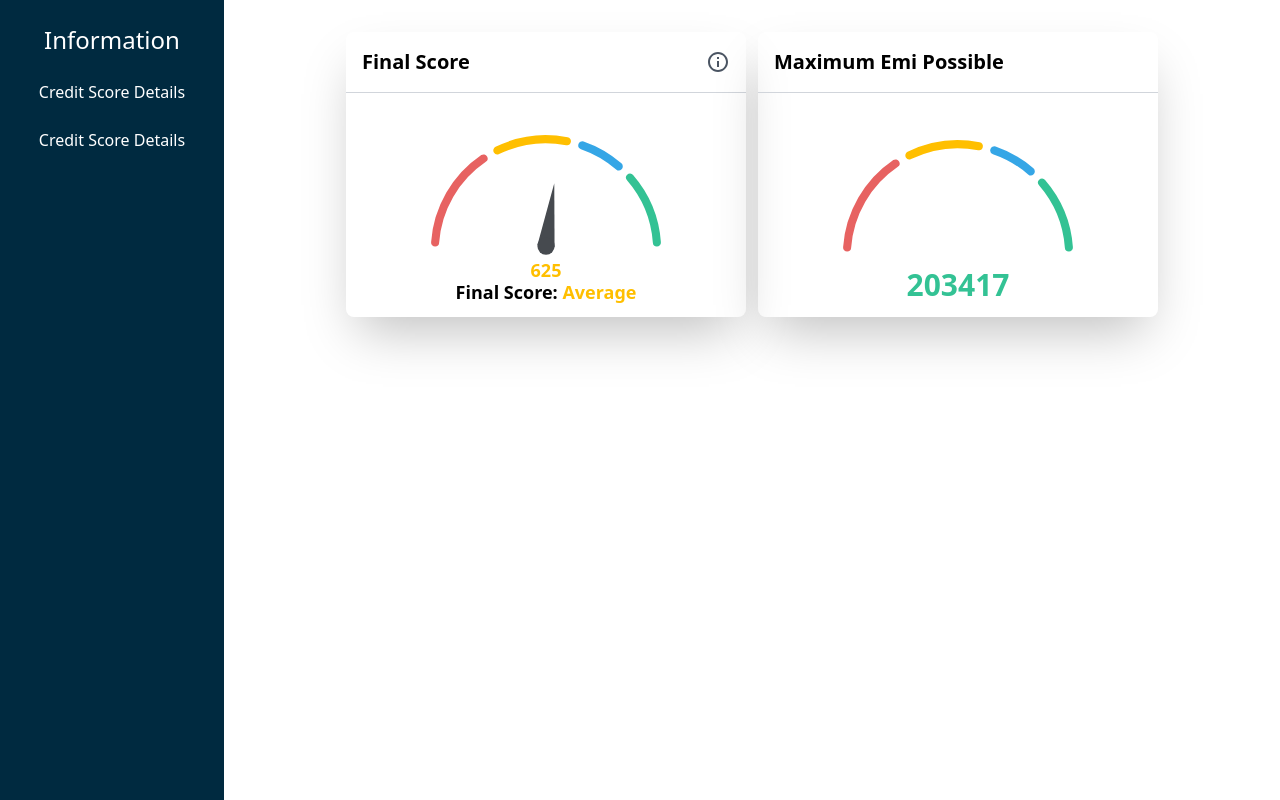
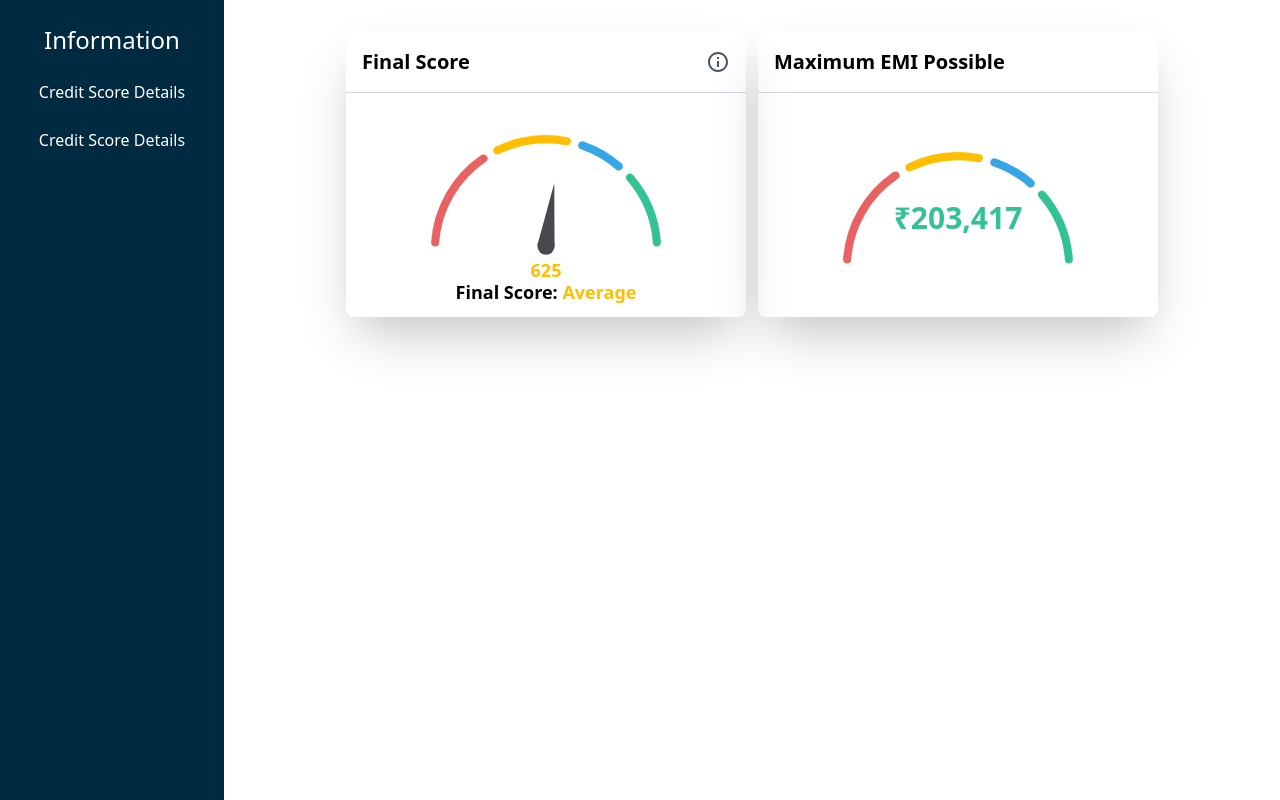
Before and after one commit to Shiv1024/Work, a React (Create React App) app: page /newcreditscorepage in a window 1280 px wide. Built offline with nearby package versions, Linux system fonts and the light colour scheme.

Commit message:
positioned Max emi value to center

```diff
--- a/src/Components/Bank Score/Newcreditscorepage.js
+++ b/src/Components/Bank Score/Newcreditscorepage.js
@@ -24,7 +24,7 @@ const Creditscore = () => {
             <VolatilityGauge value={625} title={"Final Score:"} className="text-lg md:text-xl lg:text-2xl" />
           </div>
           <div className="relative rounded-lg shadow-2xl mt-8 ml-3">
-            <h2 className="text-left text-xl font-semibold m-4">Maximum Emi Possible</h2>
+            <h2 className="text-left text-xl font-semibold m-4">Maximum EMI Possible</h2>
             <hr className="mb-6 border-gray-300" />
             {/* <VolatilityGauge value={203417} title={"Maximum Emi Possible:"} color={"black"} className="text-lg md:text-xl lg:text-2xl" /> */}
 
--- a/src/Components/SemiCircularChart.js
+++ b/src/Components/SemiCircularChart.js
@@ -46,7 +46,7 @@
 
 import React from 'react';
 import GaugeChart from 'react-gauge-chart';
-
+import numeral from 'numeral';
 const VolatilityGauge = (props) => {
   let gaugeValue;
   let gaugeText;
@@ -66,11 +66,30 @@ const VolatilityGauge = (props) => {
   //   gaugeText = 'Excellent';
   // }
 
+const formatNumber = (num) => {
+  const absNum = Math.abs(num);
+
+  if (absNum >= 1000000000) {
+    return numeral(num / 1000000000).format('0.0') + ' billion';
+  } else if (absNum >= 10000000) {
+    return numeral(num / 10000000).format('0.0') + ' cr';
+  } else if (absNum >= 100000) {
+    return numeral(num / 100000).format('0.0') + 'L';
+  } else if (absNum >= 1000) {
+    return numeral(num / 1000).format('0.0') + 'k';
+  } else {
+    return numeral(num).format('0,0');
+  }
+};
+const formatCurrency = (value) => {
+  if (value === null || value === undefined) return '-';
+  return `₹${parseFloat(value).toLocaleString()}`;
+};
 return (
   <div
-      style={{ width: '400px', height: '200px', display: 'flex', flexDirection: 'column', alignItems: 'center', justifyContent: 'center' }}
+    style={{ width: '400px', height: '200px', display: 'flex', flexDirection: 'column', alignItems: 'center', justifyContent: 'center', position: 'relative' }}
   >
-      <div style={{ width: '80%', textAlign: 'center'}}>
+    <div style={{ width: '80%', position: 'relative' }}>
       <GaugeChart
         id="volatility-gauge"
         nrOfLevels={4}
@@ -82,12 +101,19 @@ const VolatilityGauge = (props) => {
         needleColor={"white"}
         needleBaseColor={"white"}
       />
+      <div
+        style={{
+          position: 'absolute',
+          top: '50%',
+          left: '50%',
+          transform: 'translate(-50%, -50%)',
+          fontSize: '30px',
+          fontWeight: '700',
+          color: `${gaugeValue <= 0.333 ? '#e76261' : (gaugeValue <= 0.58 ? '#FFBF00' : (gaugeValue <= 0.75 ? '#35a6e6' : '#33c294'))}`
+        }}
+      >
+        {formatCurrency(props.value)}
       </div>
-      <div className='' style={{ textAlign: 'center', fontSize: '30px', color: `${gaugeValue <= 0.333 ? '#e76261' : (gaugeValue <= 0.58 ? '#FFBF00' : (gaugeValue <= 0.75 ? '#35a6e6' : '#33c294'))}`, marginTop: '-15px' }}>
-        <span style={{ fontWeight: 700 }}>{props.value}</span>
-      </div>
-      <div style={{ textAlign: 'center', fontSize: '18px', marginTop: '-5px'  }}>
-        <span style={{ fontWeight: 600 }}>{props.title} <span style={{ color:'black' }}>{gaugeText}</span></span>
     </div>
   </div>
 );
```
Lines whose indentation alone changed are shown as unchanged.
